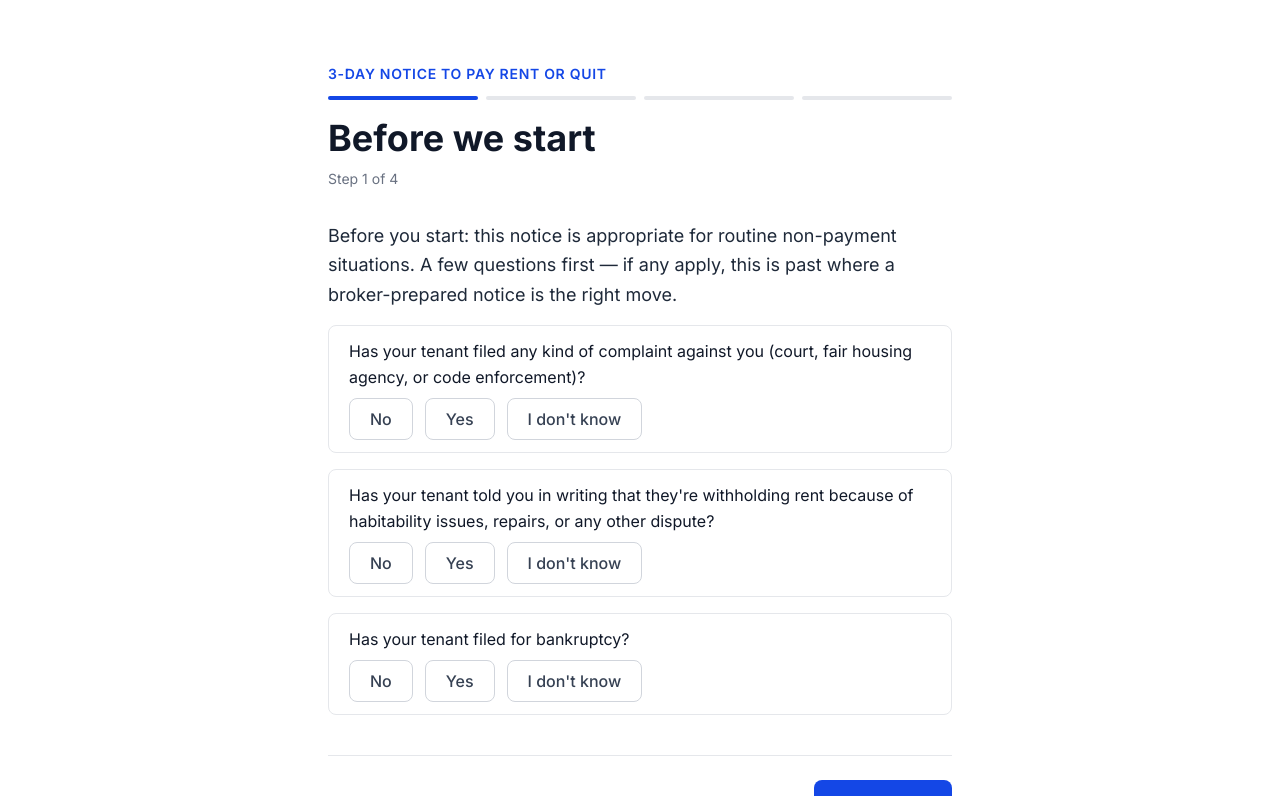
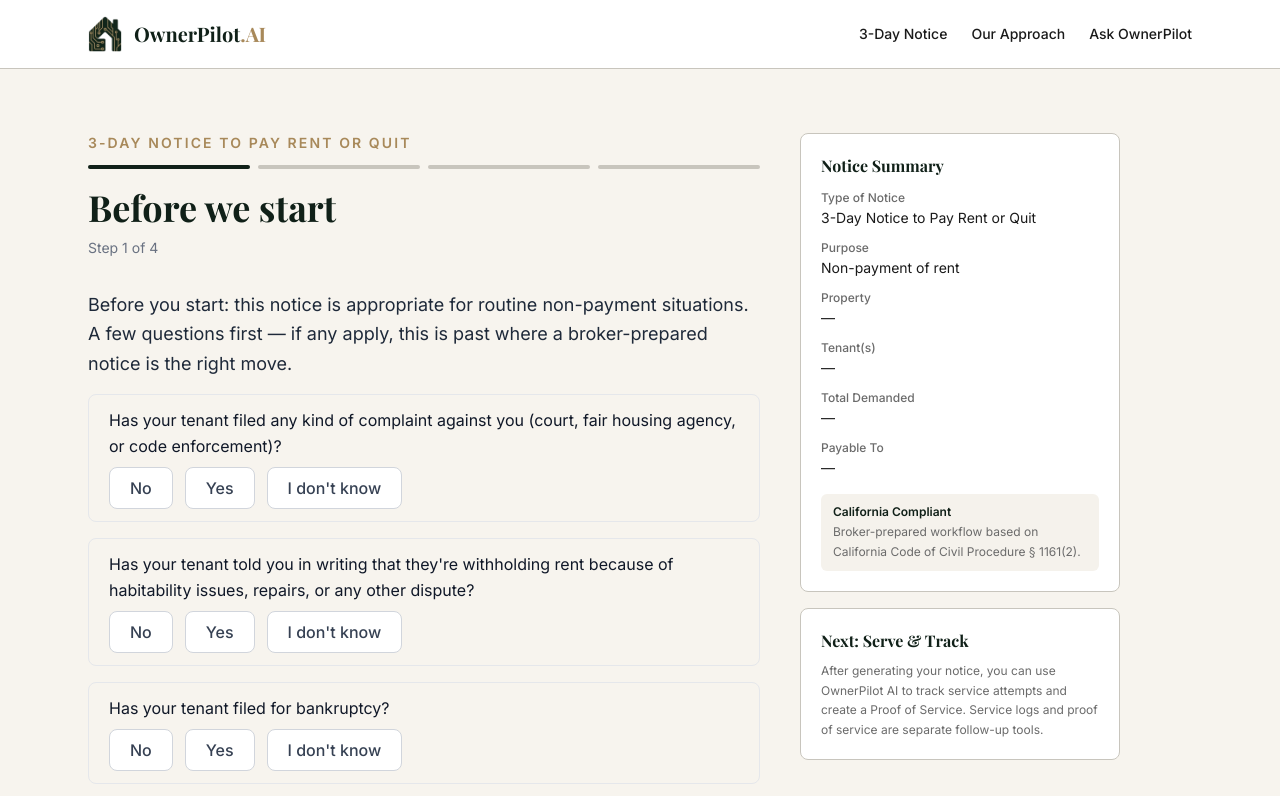
Before and after one commit to hjt521/ownerpilot, a Next.js app: page /notice/3-day in a window 1280 px wide. Shown: the top 796 px of the page. Built offline with nearby package versions, Linux system fonts and the light colour scheme; a web font is replaced by a local one.

Commit message:
R1b: wizard shell in Concept 1 design; sticky live Notice Summary panel; white form surfaces and brand selection states throughout

```diff
--- a/app/notice/3-day/page.tsx
+++ b/app/notice/3-day/page.tsx
@@ -1,5 +1,6 @@
 import type { Metadata } from 'next';
 import { NoticeFlow } from '@/components/notice-flow';
+import { SiteHeader } from '@/components/site-header';
 
 export const metadata: Metadata = {
   title: '3-Day Notice to Pay Rent or Quit | OwnerPilot AI',
@@ -8,5 +9,10 @@ export const metadata: Metadata = {
 };
 
 export default function ThreeDayNoticePage() {
-  return <NoticeFlow />;
+  return (
+    <>
+      <SiteHeader />
+      <NoticeFlow />
+    </>
+  );
 }
--- a/components/notice-flow.tsx
+++ b/components/notice-flow.tsx
@@ -37,6 +37,7 @@ import { renderNotice, NoticeRenderError, formatNoticeDate, derivePayeeName } fr
 import type { NoticeModel } from '@/lib/produce/renderNotice';
 import { buildNoticeDocumentHtml } from '@/lib/produce/buildNoticeHtml';
 import { PacketPrintOptions } from './packet-print-options';
+import { NoticeSummaryPanel } from './notice-summary-panel';
 import type { ServiceMethod } from '@/lib/dates/computeCompliancePeriod';
 
 /**
@@ -188,11 +189,12 @@ export function NoticeFlow() {
   }
 
   return (
-    <main className="min-h-screen bg-white">
-      <article className="mx-auto max-w-2xl px-6 py-12 md:py-16" onKeyDown={onKeyDown}>
+    <main className="min-h-screen bg-ivory">
+      <div className="mx-auto flex max-w-6xl items-start gap-10 px-6 py-12 md:py-16">
+      <article className="mx-auto w-full max-w-2xl lg:mx-0" onKeyDown={onKeyDown}>
         {/* Progress eyebrow */}
         <header className="mb-8">
-          <p className="text-sm font-semibold uppercase tracking-wider text-blue-700 mb-3">
+          <p className="text-sm font-semibold uppercase tracking-[0.15em] text-gold mb-3">
             3-Day Notice to Pay Rent or Quit
           </p>
           <div className="flex items-center gap-2 mb-4" aria-hidden>
@@ -200,12 +202,12 @@ export function NoticeFlow() {
               <div
                 key={p.label}
                 className={`h-1 flex-1 rounded-full ${
-                  i <= pageIndex ? 'bg-blue-700' : 'bg-gray-200'
+                  i <= pageIndex ? 'bg-brand' : 'bg-rule'
                 }`}
               />
             ))}
           </div>
-          <h1 className="text-3xl md:text-4xl font-bold text-gray-900 leading-tight">
+          <h1 className="font-serif text-3xl md:text-4xl font-bold text-brand leading-tight">
             {page.label}
           </h1>
           <p className="text-sm text-gray-500 mt-2">
@@ -253,7 +255,7 @@ export function NoticeFlow() {
           {pageIndex < totalPages - 1 && (
             <button
               onClick={onNext}
-              className="inline-flex items-center px-6 py-3 bg-blue-700 text-white font-semibold rounded-lg hover:bg-blue-800 transition-colors"
+              className="inline-flex items-center px-6 py-3 bg-brand text-white font-semibold rounded-lg hover:bg-brand-bar transition-colors"
             >
               Continue →
             </button>
@@ -270,6 +272,12 @@ export function NoticeFlow() {
           </p>
         </footer>
       </article>
+      <aside className="hidden w-80 shrink-0 lg:block">
+        <div className="sticky top-8">
+          <NoticeSummaryPanel data={state.data} />
+        </div>
+      </aside>
+      </div>
     </main>
   );
 }
@@ -495,7 +503,7 @@ function FieldLabel({ htmlFor, children }: { htmlFor?: string; children: ReactNo
 }
 
 const inputClass =
-  'w-full rounded-lg border border-gray-300 px-4 py-3 text-gray-900 focus:border-blue-500 focus:ring-1 focus:ring-blue-500 outline-none';
+  'w-full rounded-lg border border-rule bg-white px-4 py-3 text-gray-900 focus:border-brand focus:ring-1 focus:ring-brand outline-none';
 
 /**
  * A reliable date field with an optional calendar picker.
@@ -628,7 +636,7 @@ function DateField({
           type="button"
           aria-label="Open calendar"
           onClick={() => setOpen((o) => !o)}
-          className="rounded-lg rounded-l-none border border-l-0 border-gray-300 px-3 text-gray-600 hover:bg-gray-50 hover:text-blue-700 focus:border-blue-500 focus:ring-1 focus:ring-blue-500 outline-none"
+          className="rounded-lg rounded-l-none border border-l-0 border-rule bg-white px-3 text-gray-600 hover:bg-tint hover:text-brand focus:border-brand focus:ring-1 focus:ring-brand outline-none"
         >
           <svg width="20" height="20" viewBox="0 0 24 24" fill="none" stroke="currentColor" strokeWidth="2" strokeLinecap="round" strokeLinejoin="round" aria-hidden="true">
             <rect x="3" y="4" width="18" height="18" rx="2" />
@@ -973,7 +981,7 @@ function BankDepositAttestations({
 }) {
   return (
     <>
-      <label className="flex items-start gap-3 rounded-lg border border-gray-200 px-4 py-3 cursor-pointer">
+      <label className="flex items-start gap-3 rounded-lg border border-rule bg-white px-4 py-3 cursor-pointer">
         <input
           type="checkbox"
           checked={data.bankDepositPaperInstrumentConfirmed === true}
@@ -1038,7 +1046,7 @@ function PaymentStep({
             value={derivedPayee.name}
             readOnly
             placeholder="Set from the landlord identified on Step 3"
-            className={`${inputClass} bg-gray-50 text-gray-700`}
+            className={`${inputClass} !bg-tint text-gray-700`}
           />
 
           <label className="mt-3 flex items-start gap-3 cursor-pointer">
@@ -1114,7 +1122,7 @@ function PaymentStep({
           <Fragment key={b}>
             <label
               className={`flex items-start gap-3 rounded-lg border px-4 py-3 cursor-pointer ${
-                branch === b ? 'border-blue-400 bg-blue-50' : 'border-gray-200'
+                branch === b ? 'border-brand bg-tint' : 'border-rule bg-white'
               }`}
             >
               <input
@@ -1210,7 +1218,7 @@ function PaymentStep({
         ))}
         {/* Optional EFT election (add-on only) — last row in the same group so
             its spacing matches the option boxes above. */}
-        <label className="flex items-start gap-3 rounded-lg border border-gray-200 px-4 py-3 cursor-pointer">
+        <label className="flex items-start gap-3 rounded-lg border border-rule bg-white px-4 py-3 cursor-pointer">
           <input
             type="checkbox"
             checked={data.eftElectionAvailable === true}
@@ -1523,7 +1531,7 @@ function LlcManagementTypeField({
           <label
             key={opt.value}
             className={`flex items-start gap-3 rounded-lg border px-4 py-3 cursor-pointer ${
-              current === opt.value ? 'border-blue-400 bg-blue-50' : 'border-gray-200'
+              current === opt.value ? 'border-brand bg-tint' : 'border-rule bg-white'
             }`}
           >
             <input
@@ -1643,7 +1651,7 @@ function LandlordIdentityStep({
             <label
               key={t}
               className={`flex items-start gap-3 rounded-lg border px-4 py-3 cursor-pointer ${
-                li?.type === t ? 'border-blue-400 bg-blue-50' : 'border-gray-200'
+                li?.type === t ? 'border-brand bg-tint' : 'border-rule bg-white'
               }`}
             >
               <input
@@ -1842,7 +1850,7 @@ function LandlordStep({
                 <label
                   key={cap}
                   className={`flex items-center gap-3 rounded-lg border px-4 py-3 cursor-pointer ${
-                    data.signerCapacity === cap ? 'border-blue-400 bg-blue-50' : 'border-gray-200'
+                    data.signerCapacity === cap ? 'border-brand bg-tint' : 'border-rule bg-white'
                   }`}
                 >
                   <input
@@ -1868,7 +1876,7 @@ function LandlordStep({
               <label
                 key={cap}
                 className={`flex items-center gap-3 rounded-lg border px-4 py-3 cursor-pointer ${
-                  data.signerCapacity === cap ? 'border-blue-400 bg-blue-50' : 'border-gray-200'
+                  data.signerCapacity === cap ? 'border-brand bg-tint' : 'border-rule bg-white'
                 }`}
               >
                 <input
@@ -1964,7 +1972,7 @@ function LandlordStep({
               <Fragment key={method}>
                 <label
                   className={`flex items-center gap-3 rounded-lg border px-4 py-3 cursor-pointer ${
-                    selected ? 'border-blue-400 bg-blue-50' : 'border-gray-200'
+                    selected ? 'border-brand bg-tint' : 'border-rule bg-white'
                   }`}
                 >
                   <input
@@ -1986,7 +1994,7 @@ function LandlordStep({
             );
           })}
         </div>
-        <div className="mt-3 rounded-lg border border-gray-200 bg-gray-50 px-5 py-4 space-y-2">
+        <div className="mt-3 rounded-lg border border-rule bg-white px-5 py-4 space-y-2">
           <GuidanceBlocks blocks={SERVICE_ESCALATION} />
         </div>
       </div>
@@ -2389,7 +2397,7 @@ function ReServePanel({
                 <label
                   key={m}
                   className={`flex items-center gap-3 rounded-lg border px-4 py-2.5 cursor-pointer ${
-                    method === m ? 'border-blue-400 bg-blue-50' : 'border-gray-200'
+                    method === m ? 'border-brand bg-tint' : 'border-rule bg-white'
                   }`}
                 >
                   <input
@@ -2416,7 +2424,7 @@ function ReServePanel({
                 <label
                   key={o}
                   className={`flex items-center gap-3 rounded-lg border px-4 py-2.5 cursor-pointer ${
-                    outcome === o ? 'border-blue-400 bg-blue-50' : 'border-gray-200'
+                    outcome === o ? 'border-brand bg-tint' : 'border-rule bg-white'
                   }`}
                 >
                   <input
--- /dev/null
+++ b/components/notice-summary-panel.tsx
@@ -0,0 +1,75 @@
+import type { NoticeFlowData } from '@/lib/flow/noticeFlowState';
+import { derivePayeeName } from '@/lib/produce/renderNotice';
+
+/**
+ * NoticeSummaryPanel — R1b (Concept #1). Live, read-only mirror of the flow
+ * data for the wizard's right column. Derivations reuse the SAME helpers the
+ * renderer uses (derivePayeeName); nothing here feeds the document. The
+ * compliance badge cites California Code of Civil Procedure § 1161(2),
+ * matching the locked notice meta (the concept mock's "Civil Code" was
+ * corrected — wrong code).
+ */
+
+const EM_DASH = '\u2014';
+
+function Row({ k, v }: { k: string; v: string }) {
+  return (
+    <div>
+      <dt className="text-xs font-medium text-muted">{k}</dt>
+      <dd className="mt-0.5 text-sm text-ink">{v || EM_DASH}</dd>
+    </div>
+  );
+}
+
+export function NoticeSummaryPanel({ data }: { data: NoticeFlowData }) {
+  const tenants = (data.tenantNames ?? [])
+    .map((t: string) => t.trim())
+    .filter(Boolean)
+    .join(', ');
+  const periods = (data.rentPeriods ?? []).filter(
+    (p) => p.periodStartDate && p.periodEndDate,
+  );
+  const total = periods.reduce((s, p) => s + (Number(p.amount) || 0), 0);
+  const totalText =
+    total > 0
+      ? `$${total.toLocaleString('en-US', {
+          minimumFractionDigits: 2,
+          maximumFractionDigits: 2,
+        })}`
+      : '';
+  const payee = derivePayeeName(data).name;
+
+  return (
+    <div className="space-y-4">
+      <section className="rounded-lg border border-rule bg-white p-5">
+        <h2 className="font-serif text-base font-bold text-brand">Notice Summary</h2>
+        <dl className="mt-3 space-y-3">
+          <Row k="Type of Notice" v="3-Day Notice to Pay Rent or Quit" />
+          <Row k="Purpose" v="Non-payment of rent" />
+          <Row k="Property" v={data.propertyAddress ?? ''} />
+          <Row k="Tenant(s)" v={tenants} />
+          <Row k="Total Demanded" v={totalText} />
+          <Row k="Payable To" v={payee} />
+        </dl>
+        <div className="mt-4 rounded-md bg-tint px-3 py-2.5">
+          <p className="text-xs font-semibold text-brand">California Compliant</p>
+          <p className="mt-0.5 text-xs leading-relaxed text-muted">
+            Broker-prepared workflow based on California Code of Civil
+            Procedure § 1161(2).
+          </p>
+        </div>
+      </section>
+
+      <section className="rounded-lg border border-rule bg-white p-5">
+        <h2 className="font-serif text-base font-bold text-brand">
+          Next: Serve &amp; Track
+        </h2>
+        <p className="mt-2 text-xs leading-relaxed text-muted">
+          After generating your notice, you can use OwnerPilot AI to track
+          service attempts and create a Proof of Service. Service logs and
+          proof of service are separate follow-up tools.
+        </p>
+      </section>
+    </div>
+  );
+}
--- a/components/packet-print-options.tsx
+++ b/components/packet-print-options.tsx
@@ -103,7 +103,7 @@ export function PacketPrintOptions({
             key={c.key}
             type="button"
             onClick={c.onClick}
-            className="rounded-lg border border-gray-200 px-4 py-3 text-left hover:border-blue-400 hover:bg-blue-50 transition-colors"
+            className="rounded-lg border border-rule bg-white px-4 py-3 text-left shadow-sm transition-colors hover:border-brand hover:bg-tint"
           >
             <span className="block font-semibold text-gray-900">{c.title}</span>
             <span className="block text-sm text-gray-500">{c.description}</span>
```
